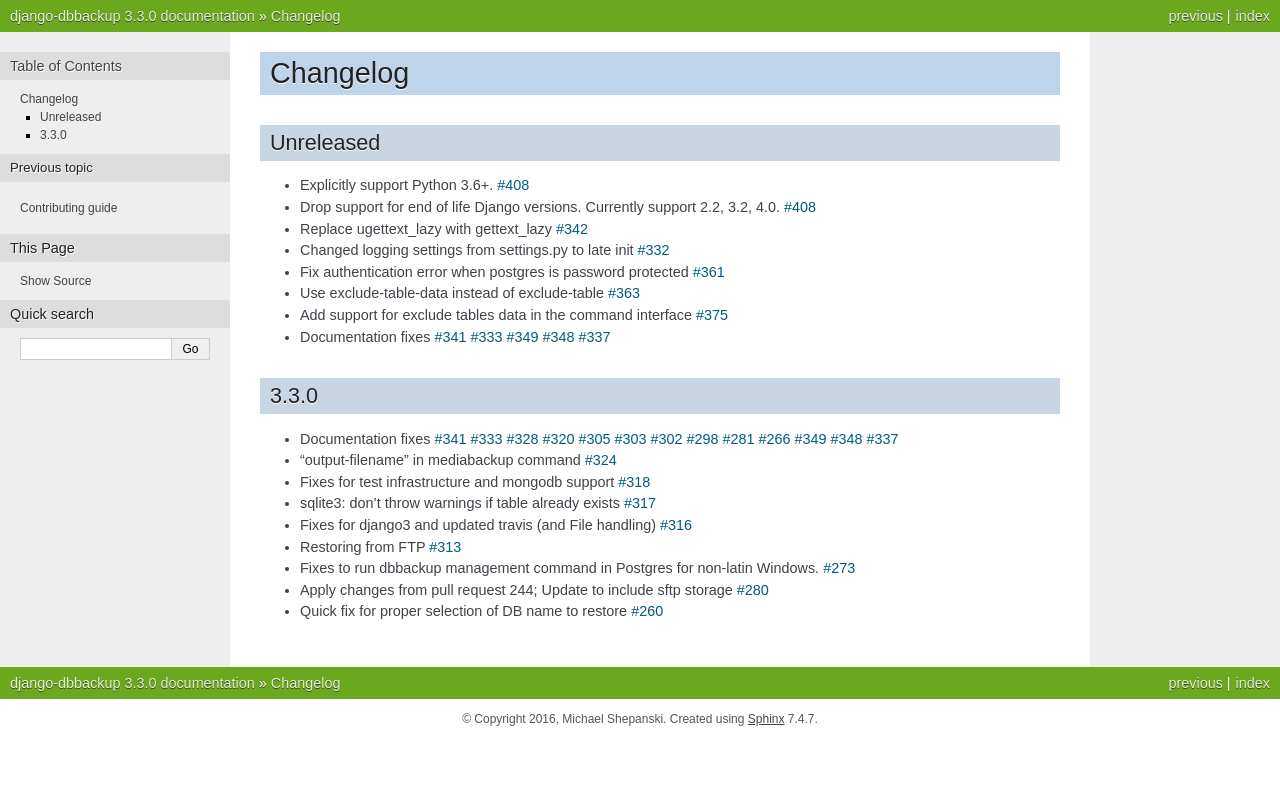
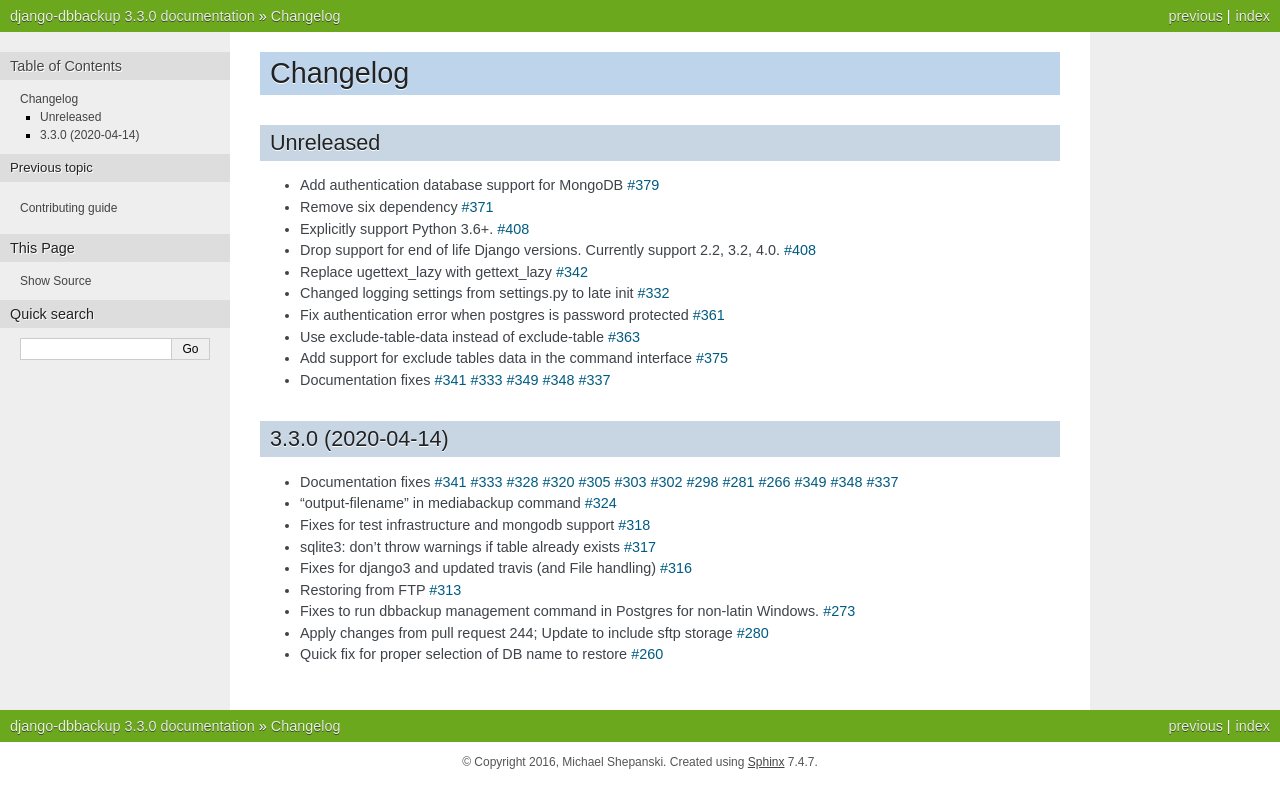
Before and after one commit to jazzband/django-dbbackup, a Sphinx documentation site: the page built from docs/changelog.rst, in a window 1280 px wide. Shown: the top 808 px of the page. Built offline with Sphinx 7.4.7, drawn with Linux system fonts in a browser that asks for light colours.

Commit message:
Update changelog for PRs merged since last release

```diff
--- a/docs/changelog.rst
+++ b/docs/changelog.rst
@@ -3,6 +3,9 @@
 
 Unreleased
 -----------
+
+* Add authentication database support for MongoDB `#379`_
+* Remove six dependency `#371`_
 * Explicitly support Python 3.6+. `#408`_
 * Drop support for end of life Django versions. Currently support 2.2, 3.2, 4.0. `#408`_
 * Replace ugettext_lazy with gettext_lazy `#342`_
@@ -13,8 +16,8 @@
 * Documentation fixes `#341`_ `#333`_ `#349`_ `#348`_ `#337`_
 
 
-3.3.0
-------
+3.3.0 (2020-04-14)
+------------------
 
 * Documentation fixes `#341`_ `#333`_ `#328`_ `#320`_ `#305`_ `#303`_ `#302`_ `#298`_ `#281`_ `#266`_ `#349`_ `#348`_ `#337`_
 * "output-filename" in mediabackup command `#324`_
@@ -53,3 +56,5 @@
 .. _`#348`: https://github.com/django-dbbackup/django-dbbackup/pull/348
 .. _`#337`: https://github.com/django-dbbackup/django-dbbackup/pull/337
 .. _`#408`: https://github.com/django-dbbackup/django-dbbackup/pull/408
+.. _`#371`: https://github.com/django-dbbackup/django-dbbackup/pull/371
+.. _`#379`: https://github.com/django-dbbackup/django-dbbackup/pull/379
```
